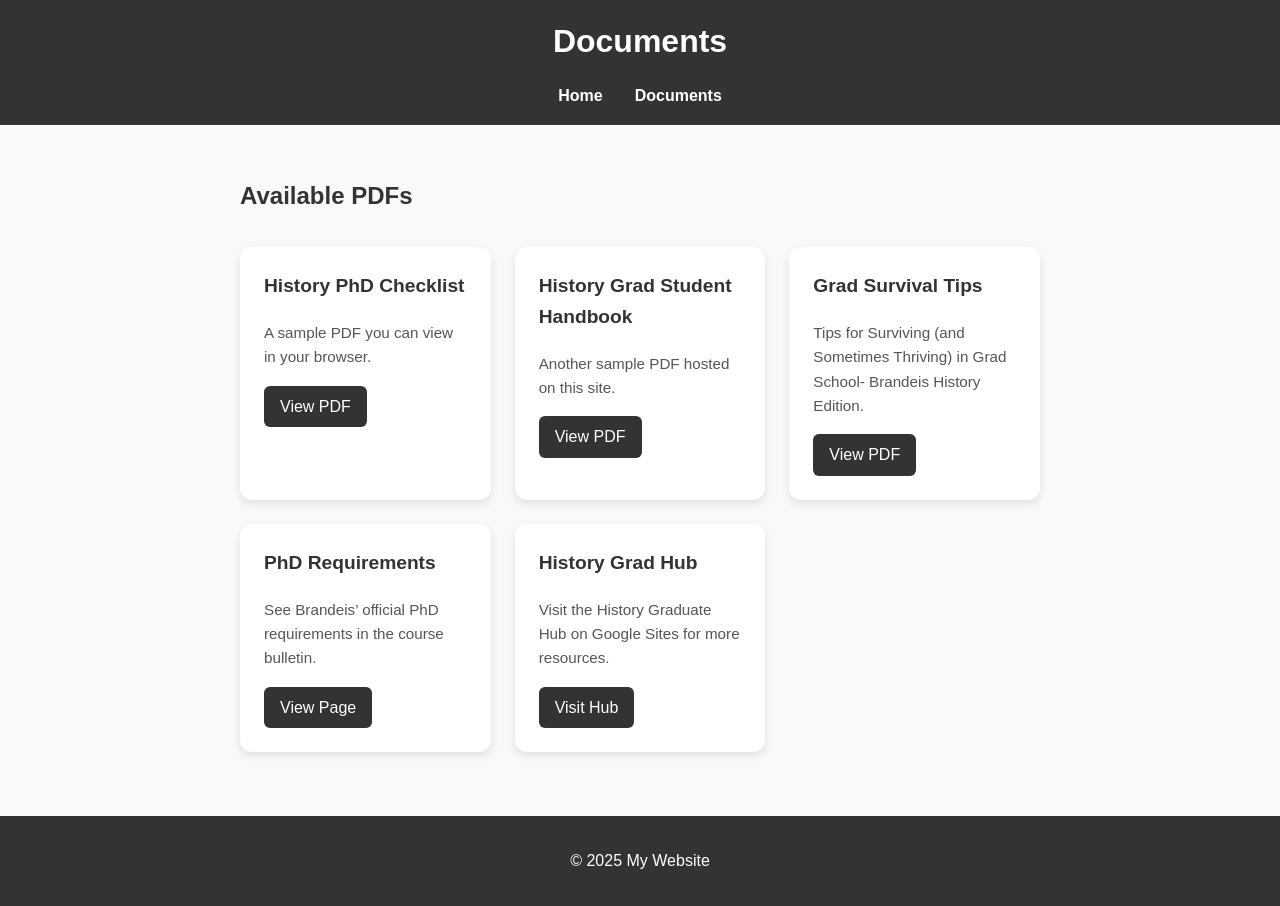
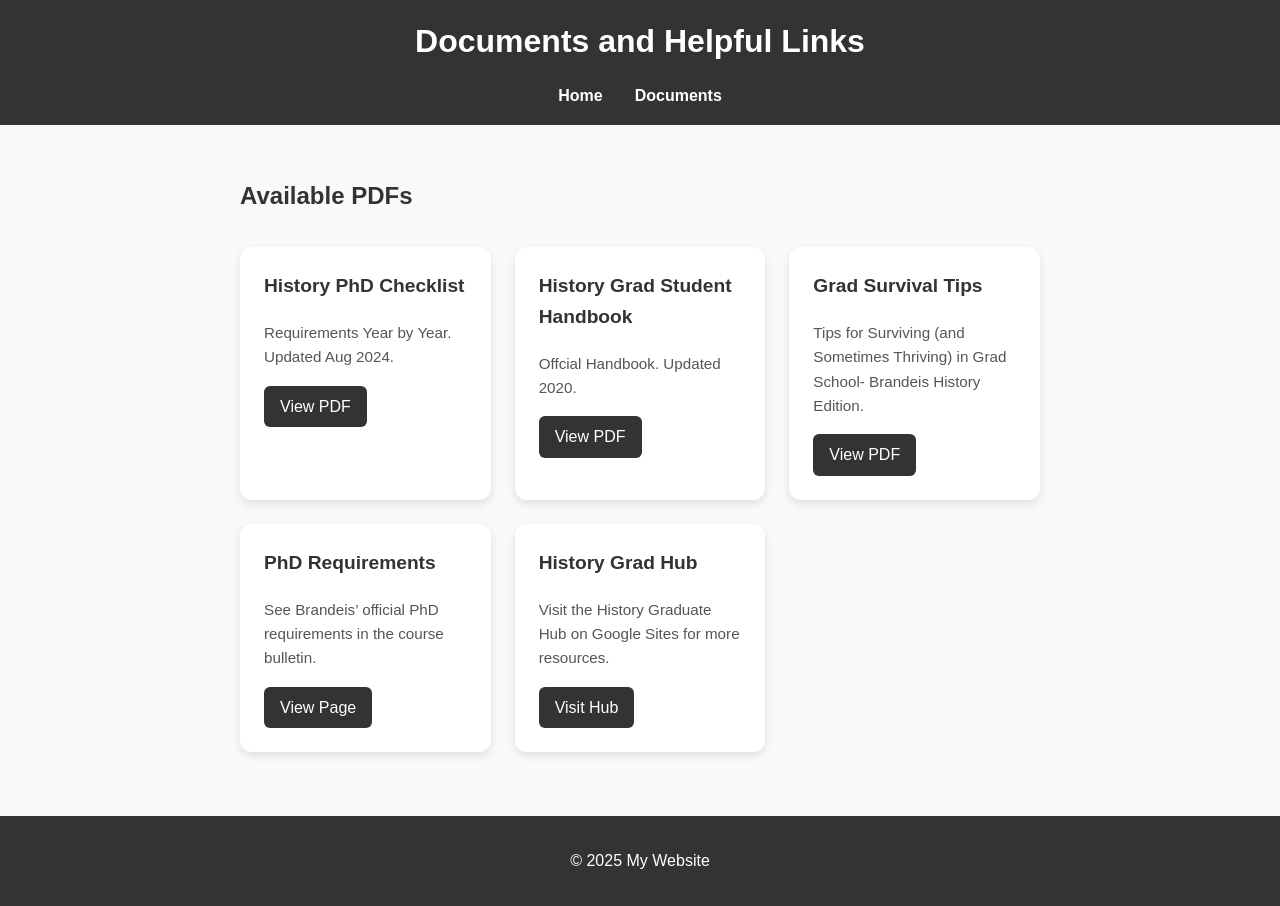
Before and after one commit to dnwallner/surviving-gradschool-brandeis, a plain HTML site: page documents.html in a window 1280 px wide. Drawn offline with Linux system fonts and the light colour scheme.

Commit message:
Update documents.html

```diff
--- a/documents.html
+++ b/documents.html
@@ -8,7 +8,7 @@
 </head>
 <body>
   <header>
-    <h1>Documents</h1>
+    <h1>Documents and Helpful Links</h1>
     <nav>
       <ul>
         <li><a href="index.html">Home</a></li>
@@ -23,13 +23,13 @@
       <div class="card-container">
         <div class="card">
           <h3>History PhD Checklist</h3>
-          <p>A sample PDF you can view in your browser.</p>
+          <p>Requirements Year by Year. Updated Aug 2024.</p>
           <a class="btn" href="docs/Requirements-History-PhD_Checklist_2024-08-26.pdf" target="_blank">View PDF</a>
         </div>
 
         <div class="card">
           <h3>History Grad Student Handbook</h3>
-          <p>Another sample PDF hosted on this site.</p>
+          <p>Offcial Handbook. Updated 2020.</p>
           <a class="btn" href="docs/History Grad Student Handbook (revised 10.30.20).docx.pdf" target="_blank">View PDF</a>
         </div>
 
```
